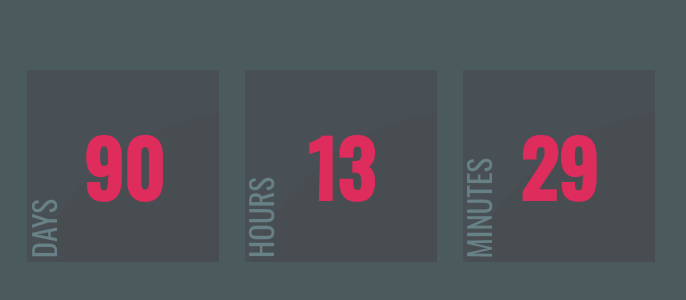
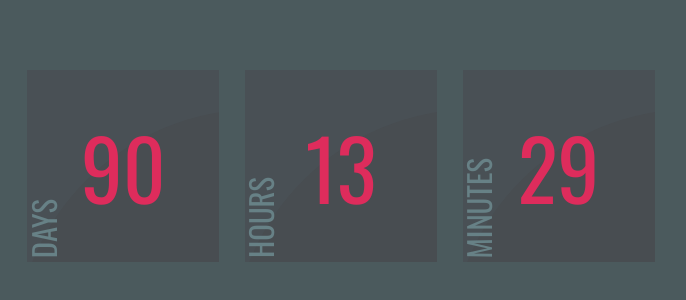
Before and after one commit to Peter-Soeiro/birthday-countdown, a plain HTML site: page index.html in a window 1280 px wide. Shown: the part 248-548 px from the top of the page, without its empty margins (299-985 px from the left). Drawn offline with nearby package versions, Linux system fonts and the light colour scheme.

Commit message:
changes on h2

```diff
--- a/styles.css
+++ b/styles.css
@@ -53,8 +53,9 @@ h1 {
 }
 
 h2 {
+   font-weight: 400;
    color: #de2c5c;
-   font-size: 6rem;
+   font-size: 6.5rem;
    z-index: 1;
 }
 
```
